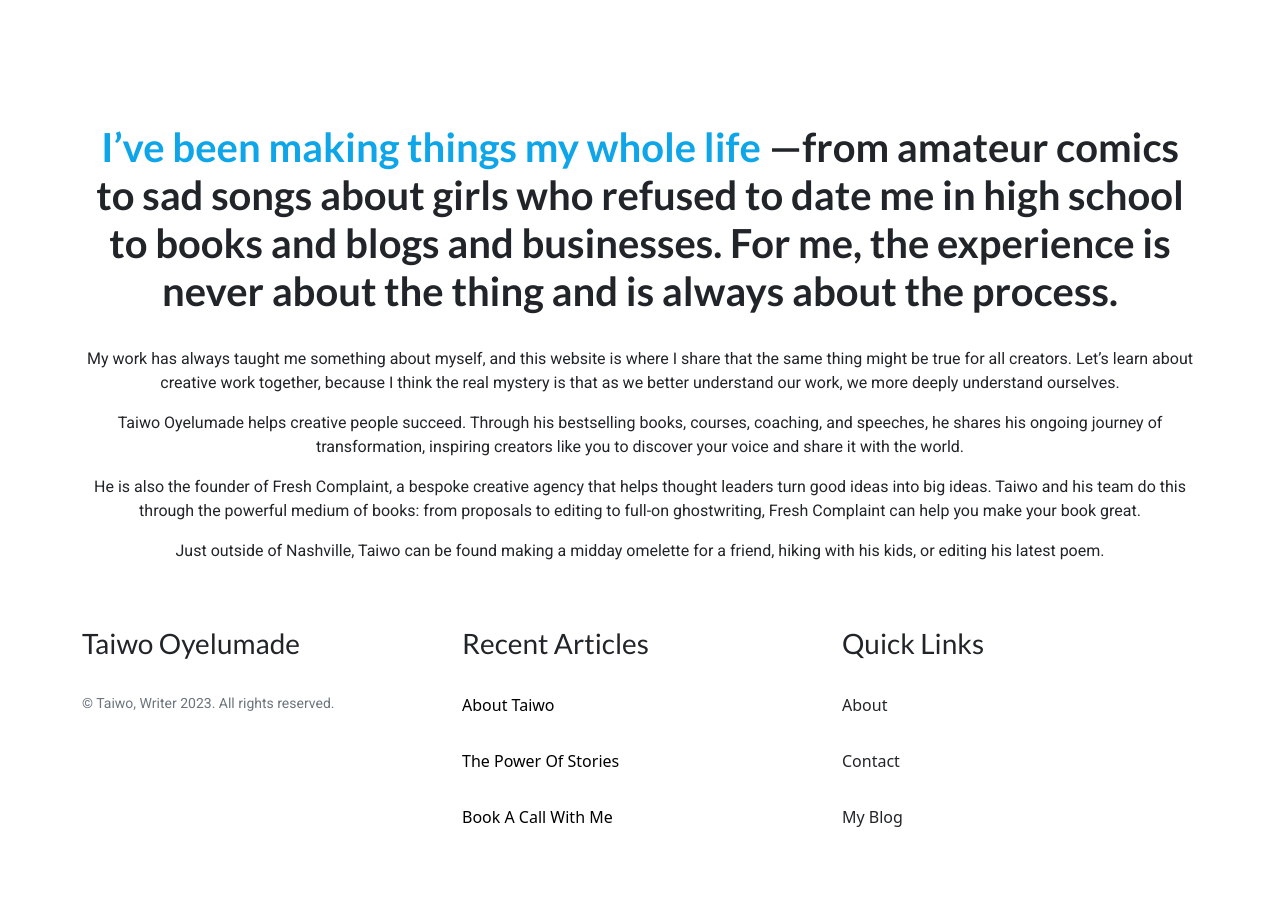
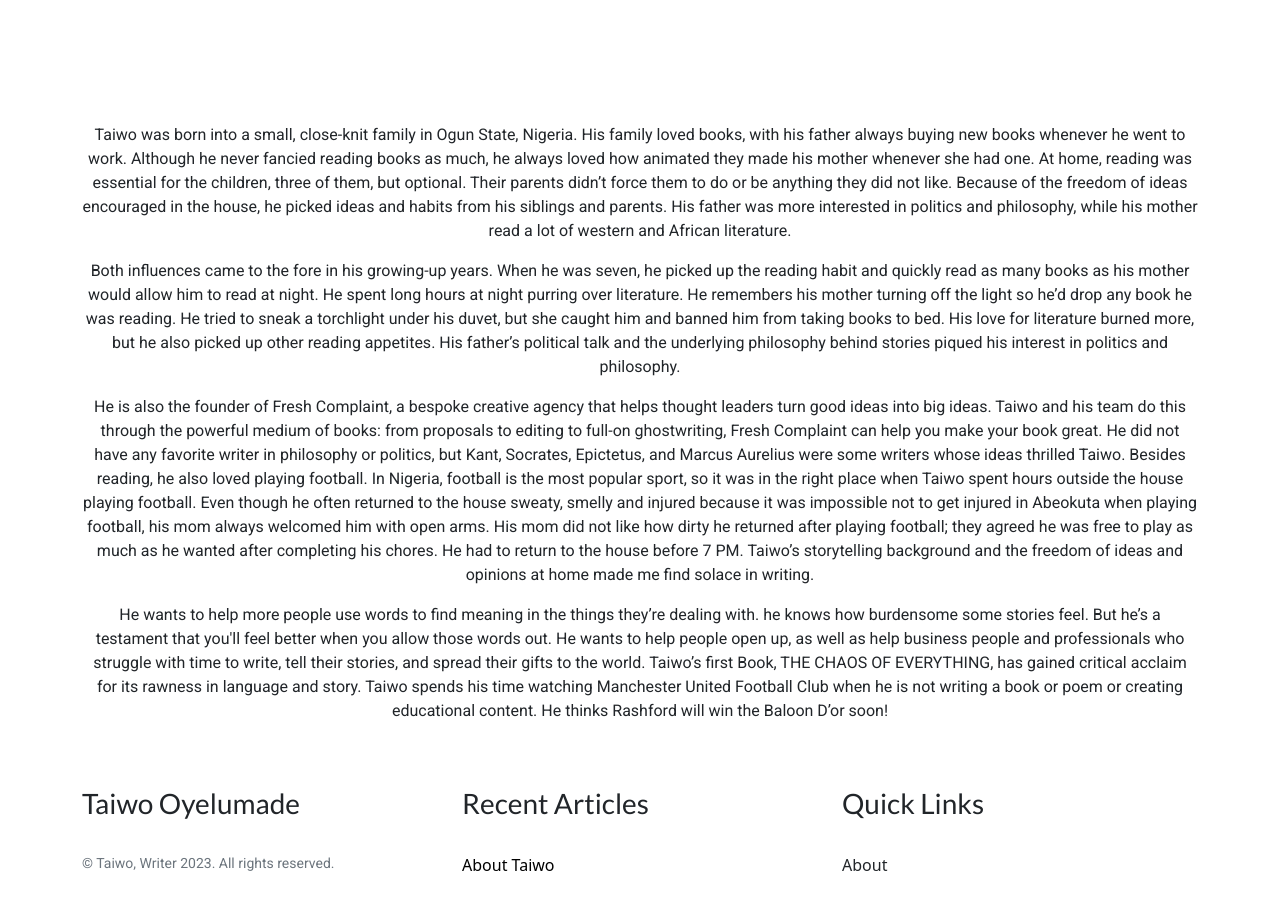
Before and after one commit to ifeanyi21/taiwo-portfolio, a React (Create React App) app: page /about in a window 1280 px wide. Shown: the part 449-1362 px from the top of the page. Built offline with nearby package versions, Linux system fonts and the light colour scheme.

Commit message:
change about page content

```diff
--- a/src/pages/About/About.jsx
+++ b/src/pages/About/About.jsx
@@ -27,37 +27,42 @@ function About() {
               loading="lazy"
             />
           </div>
-          {/* <img
-              src={Coffee}
-              className="img-fluid mt-6 absolute"
-              alt="Coffee"
-              loading="lazy"
-            /> */}
         </div>
       </div>
       <div className="text-center my-8">
-        <h1 className="mb-8 font-bold">
+        {/* <h1 className="mb-8 font-bold">
           <span className="text-sky-500">
             I’ve been making things my whole life
           </span>{" "}
           —from amateur comics to sad songs about girls who refused to date me
           in high school to books and blogs and businesses. For me, the
           experience is never about the thing and is always about the process.
-        </h1>
+        </h1> */}
 
         <p className="font-normal">
-          My work has always taught me something about myself, and this website
-          is where I share that the same thing might be true for all creators.
-          Let’s learn about creative work together, because I think the real
-          mystery is that as we better understand our work, we more deeply
-          understand ourselves.
+          Taiwo was born into a small, close-knit family in Ogun State, Nigeria.
+          His family loved books, with his father always buying new books
+          whenever he went to work. Although he never fancied reading books as
+          much, he always loved how animated they made his mother whenever she
+          had one. At home, reading was essential for the children, three of
+          them, but optional. Their parents didn’t force them to do or be
+          anything they did not like. Because of the freedom of ideas encouraged
+          in the house, he picked ideas and habits from his siblings and
+          parents. His father was more interested in politics and philosophy,
+          while his mother read a lot of western and African literature.
         </p>
 
         <p className="font-normal">
-          Taiwo Oyelumade helps creative people succeed. Through his bestselling
-          books, courses, coaching, and speeches, he shares his ongoing journey
-          of transformation, inspiring creators like you to discover your voice
-          and share it with the world.
+          Both influences came to the fore in his growing-up years. When he was
+          seven, he picked up the reading habit and quickly read as many books
+          as his mother would allow him to read at night. He spent long hours at
+          night purring over literature. He remembers his mother turning off the
+          light so he’d drop any book he was reading. He tried to sneak a
+          torchlight under his duvet, but she caught him and banned him from
+          taking books to bed. His love for literature burned more, but he also
+          picked up other reading appetites. His father’s political talk and the
+          underlying philosophy behind stories piqued his interest in politics
+          and philosophy.
         </p>
 
         <p className="font-normal">
@@ -65,12 +70,32 @@ function About() {
           that helps thought leaders turn good ideas into big ideas. Taiwo and
           his team do this through the powerful medium of books: from proposals
           to editing to full-on ghostwriting, Fresh Complaint can help you make
-          your book great.
+          your book great. He did not have any favorite writer in philosophy or
+          politics, but Kant, Socrates, Epictetus, and Marcus Aurelius were some
+          writers whose ideas thrilled Taiwo. Besides reading, he also loved
+          playing football. In Nigeria, football is the most popular sport, so
+          it was in the right place when Taiwo spent hours outside the house
+          playing football. Even though he often returned to the house sweaty,
+          smelly and injured because it was impossible not to get injured in
+          Abeokuta when playing football, his mom always welcomed him with open
+          arms. His mom did not like how dirty he returned after playing
+          football; they agreed he was free to play as much as he wanted after
+          completing his chores. He had to return to the house before 7 PM.
+          Taiwo’s storytelling background and the freedom of ideas and opinions
+          at home made me find solace in writing.
         </p>
 
         <p className="font-normal">
-          Just outside of Nashville, Taiwo can be found making a midday omelette
-          for a friend, hiking with his kids, or editing his latest poem.
+          He wants to help more people use words to find meaning in the things
+          they’re dealing with. he knows how burdensome some stories feel. But
+          he’s a testament that you'll feel better when you allow those words
+          out. He wants to help people open up, as well as help business people
+          and professionals who struggle with time to write, tell their stories,
+          and spread their gifts to the world. Taiwo’s first Book, THE CHAOS OF
+          EVERYTHING, has gained critical acclaim for its rawness in language
+          and story. Taiwo spends his time watching Manchester United Football
+          Club when he is not writing a book or poem or creating educational
+          content. He thinks Rashford will win the Baloon D’or soon!
         </p>
       </div>
     </div>
```
